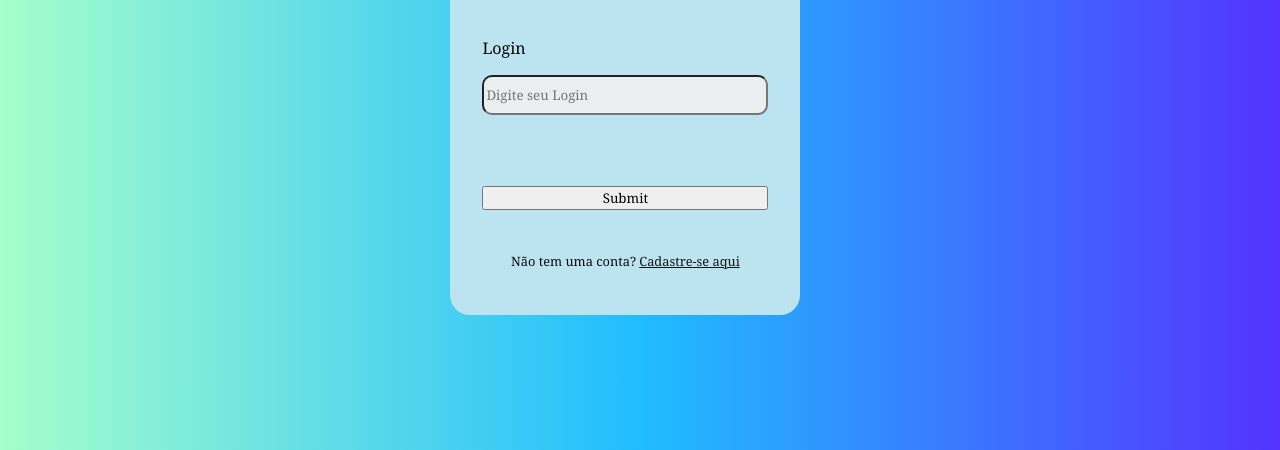
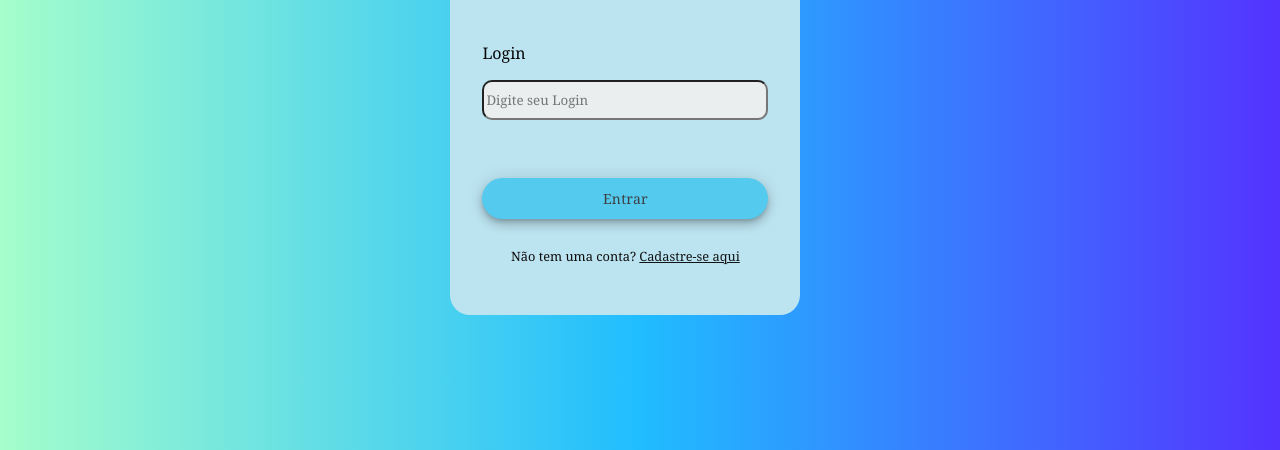
Before and after one commit to vfreis/leilaoonline, a plain HTML site: page login.html in a window 1280 px wide. Shown: the part 350-800 px from the top of the page. Drawn offline with Linux system fonts and the light colour scheme.

Commit message:
estilo login

```diff
--- a/login.html
+++ b/login.html
@@ -28,7 +28,7 @@
                 </div>
             <div class="box">
             </div>
-            <input class="box" type="submit">
+            <button class="btn">Entrar</button>
             <br>
             <p class="text">Não tem uma conta? <a href="cadastre_se.html"> Cadastre-se aqui</a></p>
             </div>
--- a/loginStyle.css
+++ b/loginStyle.css
@@ -166,3 +166,9 @@ button:active {
 #topMenu li:first-child {
     margin-right: auto;
 }
+
+.btn:hover{
+    box-shadow: 0px 0px 0px #0080ff;
+    cursor: pointer;
+    transform: translateX(5px) translateY(5px);
+}
```
